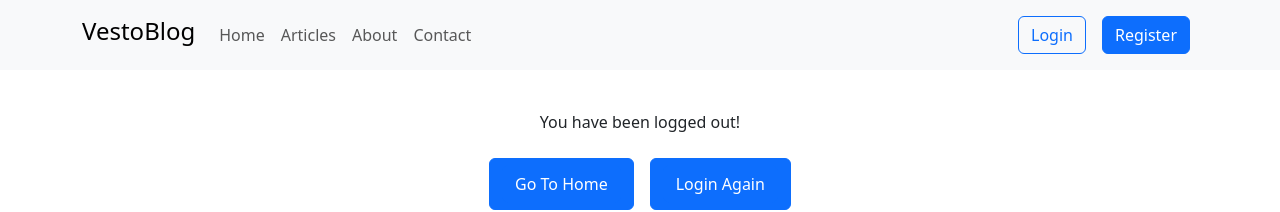
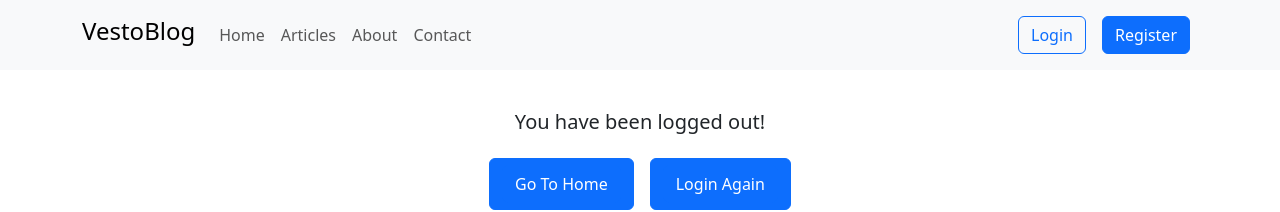
Before and after one commit to MichaelKazembe/VestoBlog, a React (Create React App) app in the folder client-side/: page /logout in a window 1280 px wide. Shown: the top 212 px of the page. Built offline with nearby package versions, Linux system fonts and the light colour scheme.

Commit message:
Heading changed

```diff
--- a/client-side/src/components/pages/LogoutPage.js
+++ b/client-side/src/components/pages/LogoutPage.js
@@ -7,7 +7,7 @@ const LogoutPage = () => {
 
     return (
         <div className='text-center p-3'>
-            <p className="mb-4">You have been logged out!</p>
+            <h5 className="mb-4">You have been logged out!</h5>
             <div className="ml-auto">
                 <NavLink to="/" className="btn btn-primary mx-2">
                     <Button variant="primary">Go To Home</Button>
```
